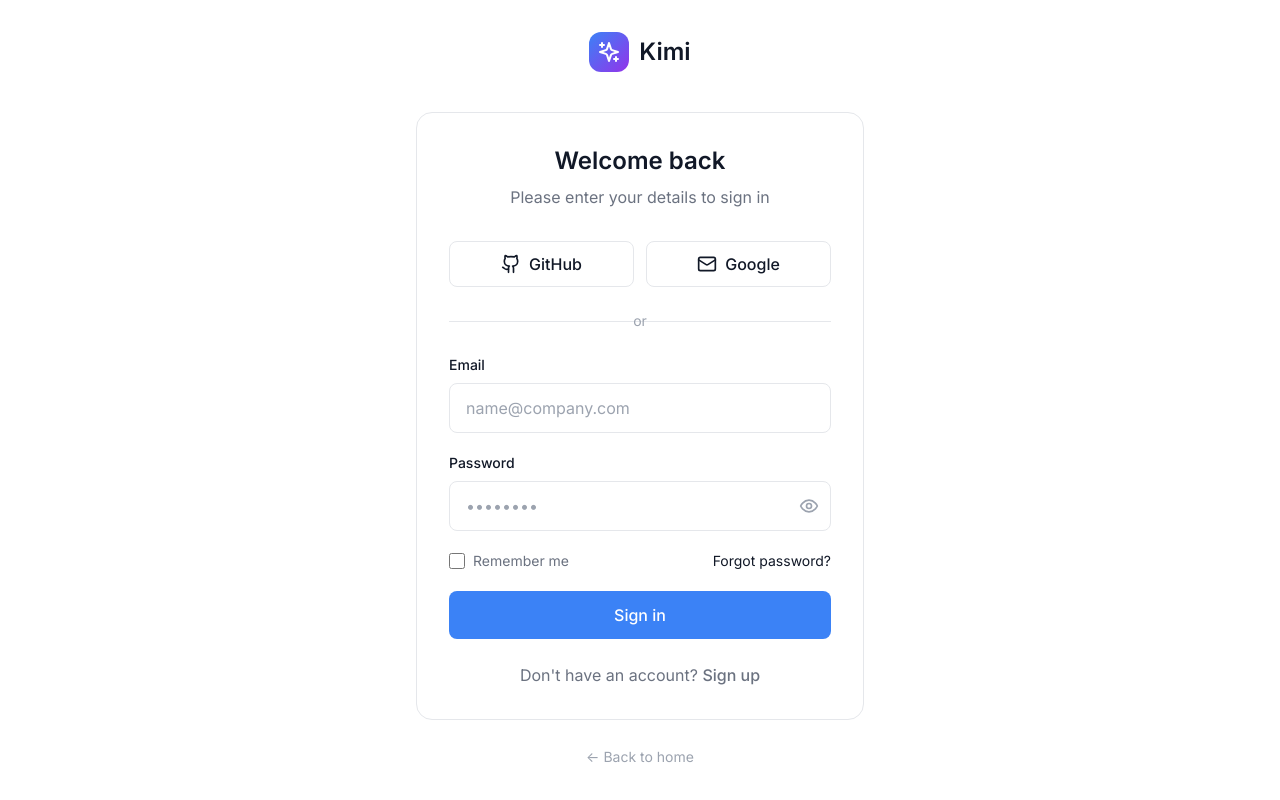
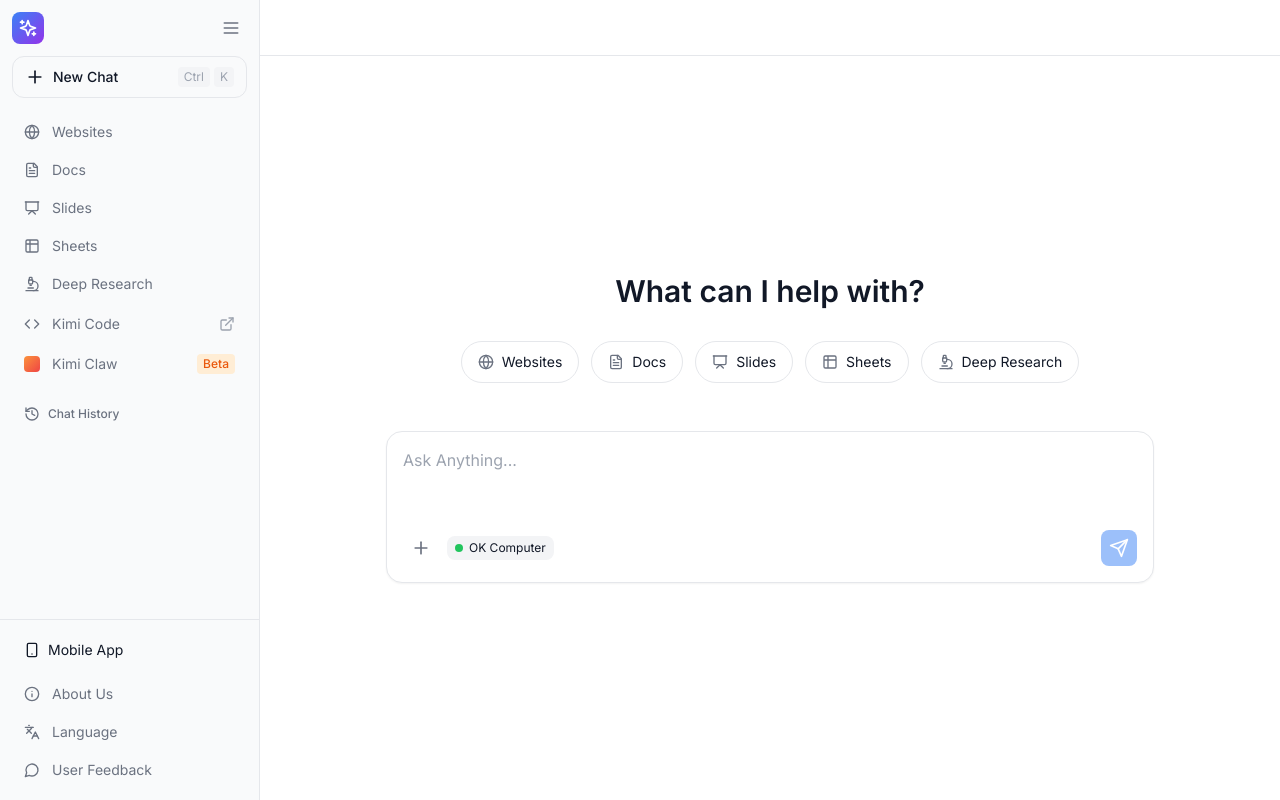
Before and after one commit to Ruttanachote/kimi-project, a React (Vite) app in the folder projects/kimi-clone/frontend/: page /login in a window 1280 px wide. Built offline with nearby package versions, Linux system fonts and the light colour scheme.

Commit message:
Redesign Kimi Clone based on static reference - light theme, proper sidebar, correct components

```diff
--- a/projects/kimi-clone/frontend/src/App.jsx
+++ b/projects/kimi-clone/frontend/src/App.jsx
@@ -1,19 +1,9 @@
-import { useState } from 'react'
-import { Routes, Route } from 'react-router-dom'
-import Landing from './pages/Landing'
-import Login from './pages/Login'
 import Chat from './pages/Chat'
 
 function App() {
-  const [user, setUser] = useState(null)
-
   return (
-    <div className="min-h-screen bg-kimi-darker">
-      <Routes>
-        <Route path="/" element={<Landing />} />
-        <Route path="/login" element={<Login setUser={setUser} />} />
-        <Route path="/chat" element={<Chat user={user} />} />
-      </Routes>
+    <div className="h-screen">
+      <Chat />
     </div>
   )
 }
--- a/projects/kimi-clone/frontend/src/pages/Chat.jsx
+++ b/projects/kimi-clone/frontend/src/pages/Chat.jsx
@@ -1,10 +1,18 @@
 import { useState, useRef, useEffect } from 'react'
 import {
-  Plus, Menu, MessageSquare, Globe, FileText, Presentation,
-  Table2, Microscope, Users, Code, ExternalLink, Sparkles,
-  Send, Settings, Info, Languages, MessageCircle, ChevronDown,
-  Smartphone, X, History
+  Plus, Menu, Globe, FileText, Presentation, Table2, Microscope,
+  Code, ExternalLink, Sparkles, History, Smartphone, X, Info,
+  Languages, MessageCircle, Send
 } from 'lucide-react'
+
+// Tool items matching Kimi
+const kimiTools = [
+  { icon: Globe, label: 'Websites', href: '/websites' },
+  { icon: FileText, label: 'Docs', href: '/docs' },
+  { icon: Presentation, label: 'Slides', href: '/slides' },
+  { icon: Table2, label: 'Sheets', href: '/sheets' },
+  { icon: Microscope, label: 'Deep Research', href: '/deep-research' },
+]
 
 function Chat() {
   const [sidebarOpen, setSidebarOpen] = useState(true)
@@ -13,6 +21,13 @@ function Chat() {
   const [isTyping, setIsTyping] = useState(false)
   const textareaRef = useRef(null)
   const messagesEndRef = useRef(null)
+
+  useEffect(() => {
+    if (textareaRef.current) {
+      textareaRef.current.style.height = 'auto'
+      textareaRef.current.style.height = `${Math.min(textareaRef.current.scrollHeight, 200)}px`
+    }
+  }, [input])
 
   const scrollToBottom = () => {
     messagesEndRef.current?.scrollIntoView({ behavior: 'smooth' })
@@ -28,156 +43,107 @@ function Chat() {
     const userMsg = { id: Date.now(), role: 'user', content: input }
     setMessages(prev => [...prev, userMsg])
     setInput('')
+    if (textareaRef.current) textareaRef.current.style.height = 'auto'
+
     setIsTyping(true)
-
     setTimeout(() => {
       setMessages(prev => [...prev, {
         id: Date.now() + 1,
         role: 'assistant',
-        content: 'สวัสดีครับนายท่าน! นี่คือ Kimi Clone ❤️‍🔥\n\nฉันพร้อมช่วยเหลือเสมอ'
+        content: 'สวัสดีครับนายท่าน! ฉันคือ Kimi Clone พร้อมช่วยเหลือเสมอ ❤️‍🔥'
       }])
       setIsTyping(false)
     }, 1000)
   }
 
-  const tools = [
-    { icon: Globe, label: 'Websites', href: '/websites' },
-    { icon: FileText, label: 'Docs', href: '/docs' },
-    { icon: Presentation, label: 'Slides', href: '/slides' },
-    { icon: Table2, label: 'Sheets', href: '/sheets' },
-    { icon: Microscope, label: 'Deep Research', href: '/deep-research' },
-    { icon: Users, label: 'Agent Swarm', href: '/agent-swarm', tag: 'Beta' },
-  ]
-
   return (
-    <div className="flex h-screen bg-kimi-bg text-kimi-text">
+    <div className="flex h-screen bg-kimi-bg text-kimi-text-primary">
       {/* Sidebar */}
       <aside className={`${sidebarOpen ? 'w-[260px]' : 'w-0'}
-        flex-shrink-0 bg-kimi-sidebar border-r border-kimi-border
+        flex-shrink-0 bg-kimi-bg-secondary border-r border-kimi-border
         flex flex-col overflow-hidden transition-all duration-300`}
       >
-        {/* Sidebar Header */}
-        <div className="flex items-center justify-between p-3 h-14"
-        >
-          <a href="/" className="flex items-center gap-2"
-          >
-            <div className="w-8 h-8 bg-gradient-to-br from-blue-500 to-purple-600 rounded-lg flex items-center justify-center"
-            >
+        {/* Header */}
+        <div className="flex items-center justify-between p-3 h-14">
+          <a href="/" className="flex items-center gap-2">
+            <div className="w-8 h-8 bg-gradient-to-br from-blue-500 to-purple-600 rounded-lg flex items-center justify-center">
               <Sparkles className="w-5 h-5 text-white" />
             </div>
           </a>
-
-          <button
-            onClick={() => setSidebarOpen(false)}
-            className="p-1.5 hover:bg-kimi-hover rounded-lg"
-          >
+          <button onClick={() => setSidebarOpen(false)} className="p-1.5 hover:bg-kimi-bg-hover rounded-lg">
             <Menu className="w-5 h-5 text-kimi-text-secondary" />
           </button>
         </div>
 
         {/* New Chat Button */}
-        <div className="px-3 mb-2"
-        >
+        <div className="px-3 mb-4">
           <a href="/" className="flex items-center justify-between px-3 py-2.5
-            border border-kimi-border rounded-xl hover:bg-kimi-hover transition-colors"
+            border border-kimi-border rounded-xl hover:bg-kimi-bg-hover transition-colors"
           >
-            <div className="flex items-center gap-2"
-            >
+            <div className="flex items-center gap-2">
               <Plus className="w-5 h-5" />
-              <span className="font-medium">New Chat</span>
+              <span className="font-medium text-sm">New Chat</span>
             </div>
-            <div className="flex items-center gap-1 text-xs text-kimi-text-muted"
-            >
-              <span className="px-1.5 py-0.5 bg-kimi-hover rounded">Ctrl</span>
-              <span className="px-1.5 py-0.5 bg-kimi-hover rounded">K</span>
+            <div className="flex items-center gap-1 text-xs text-kimi-text-muted">
+              <span className="px-1.5 py-0.5 bg-kimi-bg-hover rounded">Ctrl</span>
+              <span className="px-1.5 py-0.5 bg-kimi-bg-hover rounded">K</span>
             </div>
           </a>
         </div>
 
-        {/* Kimi Plus Section */}
-        <div className="px-3 mb-4"
-        >
-          <ul className="space-y-0.5"
-          >
-            {tools.map((tool) => (
-              <li key={tool.label}
-              >
-                <a href={tool.href} className="flex items-center gap-3 px-3 py-2 rounded-lg
-                  hover:bg-kimi-hover transition-colors group"
-                >
-                  <tool.icon className="w-4 h-4 text-kimi-text-secondary group-hover:text-kimi-text" />
+        {/* Kimi Plus */}
+        <div className="px-3 mb-4">
+          <ul className="space-y-0.5">
+            {kimiTools.map((tool) => (
+              <li key={tool.label}>
+                <a href={tool.href} className="sidebar-item group">
+                  <tool.icon className="w-4 h-4 text-kimi-text-secondary group-hover:text-kimi-text-primary" />
                   <span className="flex-1 text-sm">{tool.label}</span>
-                  {tool.tag && (
-                    <span className="text-xs px-1.5 py-0.5 bg-orange-100 text-orange-600 rounded"
-                    >
-                      {tool.tag}
-                    </span>
-                  )}
                 </a>
               </li>
             ))}
           </ul>
 
           {/* Kimi Code */}
-          <a href="/code" className="flex items-center gap-3 px-3 py-2 mt-2 rounded-lg
-            hover:bg-kimi-hover transition-colors group"
-          >
+          <a href="/code" className="sidebar-item group mt-1">
             <Code className="w-4 h-4 text-kimi-text-secondary" />
             <span className="flex-1 text-sm">Kimi Code</span>
             <ExternalLink className="w-4 h-4 text-kimi-text-muted" />
           </a>
 
           {/* Kimi Claw */}
-          <a href="/bot" className="flex items-center gap-3 px-3 py-2 rounded-lg
-            hover:bg-kimi-hover transition-colors group"
-          >
+          <a href="/bot" className="sidebar-item group mt-1">
             <div className="w-4 h-4 rounded bg-gradient-to-br from-orange-400 to-red-500" />
             <span className="flex-1 text-sm">Kimi Claw</span>
-            <span className="text-xs px-1.5 py-0.5 bg-orange-100 text-orange-600 rounded">Beta</span>
+            <span className="tool-badge">Beta</span>
           </a>
         </div>
 
         {/* Chat History */}
-        <div className="flex-1 overflow-y-auto px-3"
-        >
-          <div className="flex items-center gap-2 px-3 py-2 text-kimi-text-secondary"
-          >
+        <div className="flex-1 overflow-y-auto px-3">
+          <div className="flex items-center gap-2 px-3 py-2 text-kimi-text-secondary">
             <History className="w-4 h-4" />
             <span className="text-xs font-medium">Chat History</span>
           </div>
         </div>
 
-        {/* Sidebar Footer */}
-        <div className="p-3 border-t border-kimi-border"
-        >
-          {/* Mobile App */}
-          <button className="flex items-center gap-2 w-full px-3 py-2 rounded-lg
-            hover:bg-kimi-hover transition-colors mb-1"
-          >
+        {/* Footer */}
+        <div className="p-3 border-t border-kimi-border">
+          <button className="flex items-center gap-2 w-full px-3 py-2 rounded-lg hover:bg-kimi-bg-hover transition-colors mb-1">
             <Smartphone className="w-4 h-4" />
             <span className="text-sm">Mobile App</span>
           </button>
 
-          {/* User Nav */}
-          <div className="space-y-0.5 mt-2"
-          >
-            <button className="flex items-center gap-3 w-full px-3 py-2 rounded-lg
-              hover:bg-kimi-hover transition-colors"
-            >
+          <div className="space-y-0.5 mt-2">
+            <button className="sidebar-item w-full">
               <Info className="w-4 h-4" />
               <span className="text-sm">About Us</span>
             </button>
-
-            <button className="flex items-center gap-3 w-full px-3 py-2 rounded-lg
-              hover:bg-kimi-hover transition-colors"
-            >
+            <button className="sidebar-item w-full">
               <Languages className="w-4 h-4" />
               <span className="text-sm">Language</span>
             </button>
-
-            <button className="flex items-center gap-3 w-full px-3 py-2 rounded-lg
-              hover:bg-kimi-hover transition-colors"
-            >
+            <button className="sidebar-item w-full">
               <MessageCircle className="w-4 h-4" />
               <span className="text-sm">User Feedback</span>
             </button>
@@ -185,76 +151,47 @@ function Chat() {
         </div>
       </aside>
 
-      {/* Main Content */}
-      <main className="flex-1 flex flex-col min-w-0 bg-kimi-bg"
-      >
+      {/* Main */}
+      <main className="flex-1 flex flex-col min-w-0">
         {/* Header */}
-        <header className="h-14 flex items-center justify-between px-4 border-b border-kimi-border"
-        >
-          <div className="flex items-center gap-3"
-          >
+        <header className="h-14 flex items-center justify-between px-4 border-b border-kimi-border">
+          <div className="flex items-center gap-3">
             {!sidebarOpen && (
-              <button
-                onClick={() => setSidebarOpen(true)}
-                className="p-2 hover:bg-kimi-hover rounded-lg"
-              >
+              <button onClick={() => setSidebarOpen(true)} className="p-2 hover:bg-kimi-bg-hover rounded-lg">
                 <Menu className="w-5 h-5" />
               </button>
             )}
           </div>
-
-          <div className="flex items-center gap-2"
-          >
-            <button className="p-2 hover:bg-kimi-hover rounded-lg"
-            >
-              <Settings className="w-5 h-5 text-kimi-text-secondary" />
-            </button>
-          </div>
         </header>
 
-        {/* Chat Area */}
-        <div className="flex-1 overflow-y-auto"
-        >
+        {/* Content */}
+        <div className="flex-1 overflow-y-auto">
           {messages.length === 0 ? (
-            /* Empty State - Landing */
-            <div className="h-full flex flex-col items-center justify-center px-4"
-            >
-              <div className="w-full max-w-3xl"
-              >
+            <div className="h-full flex flex-col items-center justify-center px-4">
+              <div className="w-full max-w-3xl">
                 {/* Welcome */}
-                <div className="text-center mb-8"
-                >
-                  <h1 className="text-3xl font-semibold mb-2">What can I help with?</h1>
-                  <p className="text-kimi-text-secondary">Start a conversation or try these tools</p>
+                <div className="text-center mb-8">
+                  <h1 className="text-3xl font-semibold mb-4">What can I help with?</h1>
                 </div>
 
                 {/* Tools Carousel */}
-                <div className="flex gap-3 overflow-x-auto pb-4 mb-8 justify-center"
-                >
-                  {tools.map((tool) => (
+                <div className="flex gap-3 overflow-x-auto pb-4 mb-8 justify-center">
+                  {kimiTools.map((tool) => (
                     <a key={tool.label} href={tool.href}
                       className="flex items-center gap-2 px-4 py-2.5
-                        bg-kimi-card border border-kimi-border rounded-full
-                        hover:border-kimi-primary hover:shadow-sm transition-all
+                        bg-white border border-kimi-border rounded-full
+                        hover:border-kimi-accent hover:shadow-sm transition-all
                         whitespace-nowrap"
                     >
                       <tool.icon className="w-4 h-4 text-kimi-text-secondary" />
                       <span className="text-sm">{tool.label}</span>
-                      {tool.tag && (
-                        <span className="text-xs px-1.5 py-0.5 bg-orange-100 text-orange-600 rounded"
-                        >
-                          {tool.tag}
-                        </span>
-                      )}
                     </a>
                   ))}
                 </div>
 
-                {/* Input Area */}
-                <div className="bg-kimi-card border border-kimi-border rounded-2xl shadow-sm"
-                >
-                  <div className="p-4"
-                  >
+                {/* Input */}
+                <div className="bg-white border border-kimi-border rounded-2xl shadow-sm">
+                  <div className="p-4">
                     <textarea
                       ref={textareaRef}
                       value={input}
@@ -262,7 +199,7 @@ function Chat() {
                       placeholder="Ask Anything..."
                       rows={1}
                       className="w-full resize-none bg-transparent border-0 outline-none
-                        text-kimi-text placeholder-kimi-text-muted
+                        text-kimi-text-primary placeholder-kimi-text-muted
                         min-h-[60px] max-h-[200px]"
                       onKeyDown={(e) => {
                         if (e.key === 'Enter' && !e.shiftKey) {
@@ -273,29 +210,22 @@ function Chat() {
                     />
                   </div>
 
-                  <div className="flex items-center justify-between px-4 pb-4"
-                  >
-                    <div className="flex items-center gap-2"
-                    >
-                      <button className="p-2 hover:bg-kimi-hover rounded-lg"
-                      >
+                  <div className="flex items-center justify-between px-4 pb-4">
+                    <div className="flex items-center gap-2">
+                      <button className="p-2 hover:bg-kimi-bg-hover rounded-lg">
                         <Plus className="w-5 h-5 text-kimi-text-secondary" />
                       </button>
-
-                      <div className="flex items-center gap-1.5 px-2 py-1
-                        bg-kimi-hover rounded-lg cursor-pointer"
-                      >
+                      <div className="flex items-center gap-1.5 px-2 py-1 bg-kimi-bg-hover rounded-lg cursor-pointer">
                         <div className="w-2 h-2 rounded-full bg-green-500" />
                         <span className="text-xs">OK Computer</span>
-                        <ChevronDown className="w-3 h-3" />
                       </div>
                     </div>
 
                     <button
                       onClick={handleSend}
                       disabled={!input.trim()}
-                      className="p-2 bg-kimi-primary text-white rounded-lg
-                        hover:bg-kimi-primary-hover disabled:opacity-50
+                      className="p-2 bg-kimi-accent text-white rounded-lg
+                        hover:bg-kimi-accent-hover disabled:opacity-50
                         disabled:cursor-not-allowed transition-colors"
                     >
                       <Send className="w-5 h-5" />
@@ -305,30 +235,24 @@ function Chat() {
               </div>
             </div>
           ) : (
-            /* Messages */
-            <div className="max-w-3xl mx-auto p-4 space-y-6"
-            >
+            <div className="max-w-3xl mx-auto p-4 space-y-6">
               {messages.map((msg) => (
-                <div key={msg.id}
-                  className={`flex gap-4 ${msg.role === 'user' ? 'flex-row-reverse' : ''}`}
-                >
-                  <div className="w-8 h-8 rounded-full flex items-center justify-center flex-shrink-0
+                <div key={msg.id} className={`flex gap-4 ${msg.role === 'user' ? 'flex-row-reverse' : ''}`}>
+                  <div className={`w-8 h-8 rounded-full flex items-center justify-center flex-shrink-0
                     ${msg.role === 'assistant'
                       ? 'bg-gradient-to-br from-blue-500 to-purple-600'
-                      : 'bg-kimi-text-secondary'}"
+                      : 'bg-kimi-accent'}`}
                   >
-                    <span className="text-white text-sm font-semibold"
-                    >
+                    <span className="text-white text-sm font-semibold">
                       {msg.role === 'assistant' ? 'K' : 'น'}
                     </span>
                   </div>
 
-                  <div className={`flex-1 max-w-[85%] ${msg.role === 'user' ? 'text-right' : ''}`}
-                  >
+                  <div className={`flex-1 max-w-[85%] ${msg.role === 'user' ? 'text-right' : ''}`}>
                     <div className={`inline-block text-left px-4 py-3 rounded-2xl
                       ${msg.role === 'user'
-                        ? 'bg-kimi-text text-white'
-                        : 'bg-kimi-card border border-kimi-border'
+                        ? 'bg-kimi-accent text-white'
+                        : 'bg-kimi-bg-secondary border border-kimi-border'
                       }`}
                     >
                       <div className="whitespace-pre-wrap">{msg.content}</div>
@@ -338,23 +262,15 @@ function Chat() {
               ))}
 
               {isTyping && (
-                <div className="flex gap-4"
-                >
-                  <div className="w-8 h-8 rounded-full bg-gradient-to-br from-blue-500 to-purple-600
-                    flex items-center justify-center"
-                  >
+                <div className="flex gap-4">
+                  <div className="w-8 h-8 rounded-full bg-gradient-to-br from-blue-500 to-purple-600 flex items-center justify-center">
                     <span className="text-white text-sm font-semibold">K</span>
                   </div>
-
-                  <div className="bg-kimi-card border border-kimi-border rounded-2xl px-4 py-3"
-                  >
-                    <div className="flex gap-1"
-                    >
+                  <div className="bg-kimi-bg-secondary border border-kimi-border rounded-2xl px-4 py-3">
+                    <div className="flex gap-1">
                       <span className="w-2 h-2 bg-kimi-text-muted rounded-full animate-bounce" />
-                      <span className="w-2 h-2 bg-kimi-text-muted rounded-full animate-bounce"
-                        style={{ animationDelay: '150ms' }} />
-                      <span className="w-2 h-2 bg-kimi-text-muted rounded-full animate-bounce"
-                        style={{ animationDelay: '300ms' }} />
+                      <span className="w-2 h-2 bg-kimi-text-muted rounded-full animate-bounce" style={{ animationDelay: '150ms' }} />
+                      <span className="w-2 h-2 bg-kimi-text-muted rounded-full animate-bounce" style={{ animationDelay: '300ms' }} />
                     </div>
                   </div>
                 </div>
--- a/projects/kimi-clone/frontend/src/styles/index.css
+++ b/projects/kimi-clone/frontend/src/styles/index.css
@@ -8,74 +8,27 @@
   }
 
   body {
-    @apply bg-kimi-bg text-kimi-text antialiased;
-    font-family: 'Inter', 'SF Pro Display', system-ui, sans-serif;
+    @apply bg-kimi-bg text-kimi-text-primary antialiased;
+    font-family: 'Inter', -apple-system, BlinkMacSystemFont, 'Segoe UI', sans-serif;
   }
 }
 
 @layer components {
-  /* Primary Button */
-  .btn-primary {
-    @apply bg-kimi-primary hover:bg-kimi-primary-hover text-white font-medium
-           py-3 px-6 rounded-lg transition-all duration-200
-           hover:scale-[1.02] active:scale-[0.98];
+  .sidebar-item {
+    @apply flex items-center gap-3 px-3 py-2 rounded-lg
+           text-kimi-text-secondary hover:bg-kimi-bg-hover hover:text-kimi-text-primary
+           transition-colors cursor-pointer;
   }
 
-  /* Secondary Button */
-  .btn-secondary {
-    @apply bg-transparent border border-kimi-border hover:bg-kimi-hover
-           text-kimi-text font-medium py-2 px-4 rounded-lg
-           transition-all duration-200;
-  }
-
-  /* Ghost Button */
-  .btn-ghost {
-    @apply bg-transparent text-kimi-text-secondary hover:bg-kimi-hover
-           hover:text-kimi-text px-3 py-2 rounded-lg
-           transition-all duration-200;
-  }
-
-  /* Standard Input */
-  .input-field {
-    @apply bg-kimi-card border border-kimi-border rounded-lg
-           px-4 py-3 text-kimi-text placeholder-kimi-text-muted
-           focus:outline-none focus:border-kimi-primary
-           transition-colors duration-200;
-  }
-
-  /* Card */
-  .card {
-    @apply bg-kimi-card border border-kimi-border rounded-xl p-6
-           transition-all duration-200;
-  }
-
-  .card-hover {
-    @apply hover:border-kimi-primary hover:-translate-y-0.5;
-  }
-
-  /* Sidebar Item */
-  .sidebar-item {
-    @apply flex items-center gap-3 px-3 py-2.5 rounded-lg
-           text-kimi-text-secondary hover:bg-kimi-hover hover:text-kimi-text
-           transition-all duration-150 cursor-pointer;
-  }
-
-  /* Gradient Text */
-  .text-gradient {
-    @apply bg-gradient-to-r from-kimi-primary to-purple-600
-           bg-clip-text text-transparent;
-  }
-
-  /* Gradient Background */
-  .bg-gradient-kimi {
-    @apply bg-gradient-to-br from-kimi-primary to-purple-600;
+  .tool-badge {
+    @apply text-xs px-1.5 py-0.5 bg-orange-100 text-orange-600 rounded font-medium;
   }
 }
 
-/* Scrollbar Styling */
+/* Scrollbar */
 ::-webkit-scrollbar {
-  width: 8px;
-  height: 8px;
+  width: 6px;
+  height: 6px;
 }
 
 ::-webkit-scrollbar-track {
@@ -84,14 +37,9 @@
 
 ::-webkit-scrollbar-thumb {
   background: #d1d5db;
-  border-radius: 4px;
+  border-radius: 3px;
 }
 
 ::-webkit-scrollbar-thumb:hover {
   background: #9ca3af;
 }
-
-/* Selection */
-::selection {
-  background: rgba(59, 130, 246, 0.3);
-}
```
Also changed, not shown: projects/kimi-clone/frontend/tailwind.config.js (+12 -28 lines), 6 other files (tests, documents, lock files or other folders).
